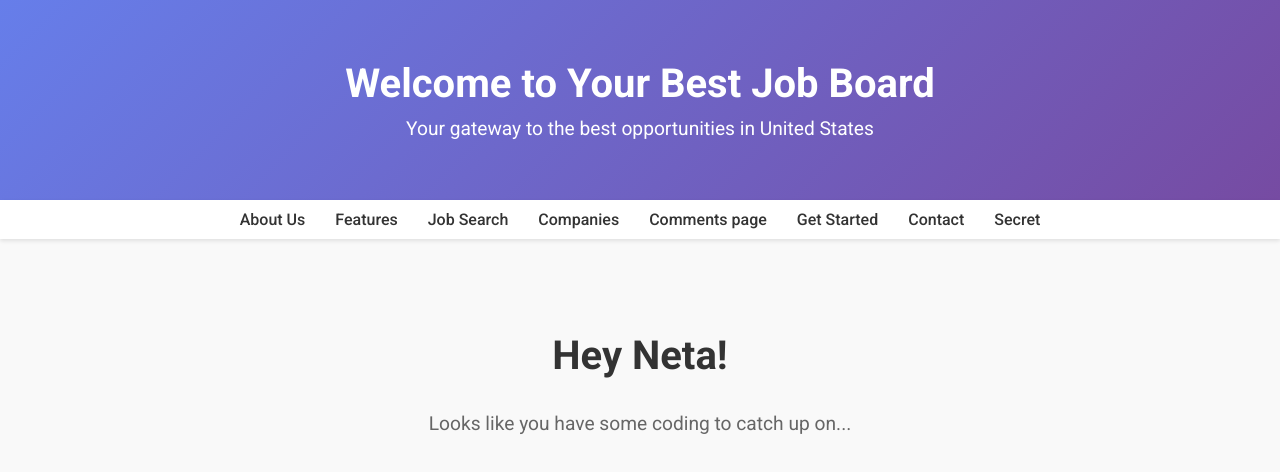
After one commit to ddanielhasan/ddanielhasan.github.io, a Flask app: page /tease_neta in a window 1280 px wide. The commit adds this page. Shown: the top 472 px of the page. Run offline with Flask 3, Linux system fonts and the light colour scheme.

Commit message:
adding neta page

```diff
--- a/app.py
+++ b/app.py
@@ -125,5 +125,9 @@ def comments_page():
     db.session.commit()
     return redirect(url_for('comments_page'))
 
+@app.route('/tease_neta')
+def tease_neta():
+    return render_template('tease_neta.html')
+
 if __name__ == '__main__':
     app.run(debug=True)
--- a/static/styles.css
+++ b/static/styles.css
@@ -444,3 +444,30 @@ footer a:hover {
     box-shadow: 0 2px 4px rgba(0, 0, 0, 0.1);
     width: 45%;
 }
+.tease-page {
+    padding: 60px 20px;
+    text-align: center;
+}
+
+.tease-page h2 {
+    font-size: 2.5em;
+    font-weight: 700;
+    color: #333;
+}
+
+.tease-page p {
+    font-size: 1.2em;
+    color: #666;
+}
+
+.tease-page img {
+    max-width: 100%;
+    height: auto;
+    margin: 20px 0;
+    border-radius: 8px;
+}
+
+.footer-note {
+    font-style: italic;
+    color: #999;
+}
--- a/templates/base.html
+++ b/templates/base.html
@@ -16,13 +16,19 @@
     <p>Your gateway to the best opportunities in United States</p>
 </header>
 
-{%  block content %} default Value content{% endblock %}
+    <!-- Page Content -->
+
+{%  block content %}
+
+    default Value content
+
+{% endblock %}
 
 <section id="contact">
     <h2>Contact Us</h2>
     <p>Have questions? Reach out to us at <a href="mailto:support@yourjobboard.com">support@yourjobboard.com</a></p>
 </section>
-
+<!-- Footer -->
 <footer>
     <p>&copy; 2023 YourJobboard. All rights reserved.</p>
     <p><a href="#privacy">Privacy Policy</a> | <a href="#terms">Terms of Service</a></p>
--- a/templates/comments_page.html
+++ b/templates/comments_page.html
@@ -13,6 +13,9 @@
         <li><a href="#contact">Contact</a></li>
     </ul>
 </nav>
+
+
+<section class="job-results">
 {% for comment in comments %}
     <div class="row">
         {{ comment.content }}
@@ -38,5 +41,5 @@
                 <input type="submit" value="Post comment">
             </form>
         </div>
-
+</section>
 {% endblock %}
--- a/templates/index2.html
+++ b/templates/index2.html
@@ -3,7 +3,7 @@
 
 {% block content %}
 
-    <nav>
+<nav>
     <ul>
         <li><a href="#about">About Us</a></li>
         <li><a href="#features">Features</a></li>
@@ -12,6 +12,7 @@
         <li><a href="/comments_page">Comments page</a></li>
         <li><a href="#cta">Get Started</a></li>
         <li><a href="#contact">Contact</a></li>
+        <li><a href="/tease_neta">Secret</a></li>
     </ul>
 </nav>
 
--- /dev/null
+++ b/templates/tease_neta.html
@@ -0,0 +1,28 @@
+{% extends "base.html" %}
+{% block title %} Secret Page for Neta {% endblock %}
+
+{% block content %}
+
+<nav>
+    <ul>
+        <li><a href="#about">About Us</a></li>
+        <li><a href="#features">Features</a></li>
+        <li><a href="/jobsearch">Job Search</a></li>
+        <li><a href="/companies">Companies</a></li>
+        <li><a href="/comments_page">Comments page</a></li>
+        <li><a href="#cta">Get Started</a></li>
+        <li><a href="#contact">Contact</a></li>
+        <li><a href="/tease_neta">Secret</a></li>
+    </ul>
+</nav>
+
+
+    <section class="tease-page">
+        <h2>Hey Neta!</h2>
+        <p>Looks like you have some coding to catch up on...</p>
+        <img src="https://media.giphy.com/media/3o7TKzcmwoGTq2vH4I/giphy.gif" alt="Funny coding GIF">
+        <p class="footer-note">P.S. Ask Chat if he can block this page for you!</p>
+    </section>
+
+
+{% endblock %}
```
